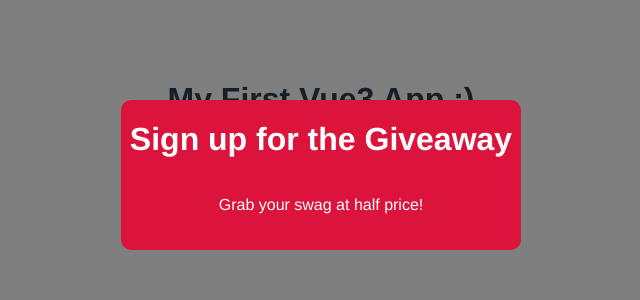
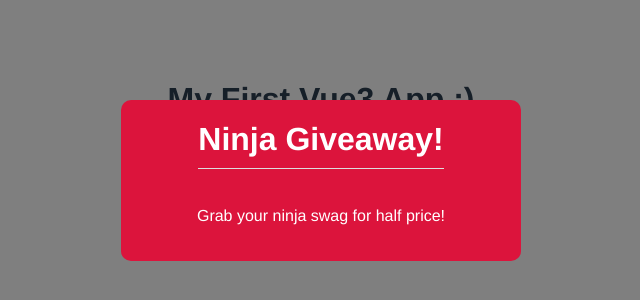
Before and after one commit to MacDavid1989/vue3-modal-project-practice, a Vue app: page / in a window 1280 px wide. Both pictures are taken after a click on the button "Open Modal". Shown: the top 300 px of the page, without its empty margins (319-959 px from the left). Built offline with nearby package versions, Linux system fonts and the light colour scheme.

Commit message:
pass template to Modal through a slot making it a reusable component

```diff
--- a/src/App.vue
+++ b/src/App.vue
@@ -2,7 +2,10 @@
   <h1>{{ title }}</h1>
   <p>Welcome...</p>
   <div v-if="showModal">
-    <Modal :header="header" :text="text" theme="sale" @close="toggleModal" />
+    <Modal theme="sale" @close="toggleModal">
+      <h1>Ninja Giveaway!</h1>
+      <p>Grab your ninja swag for half price!</p>
+    </Modal>
   </div>
   <button @click="toggleModal">Open Modal</button>
 </template>
--- a/src/components/Modal.vue
+++ b/src/components/Modal.vue
@@ -1,8 +1,7 @@
 <template>
   <div class="backdrop" @click.self="closeModal">
     <div class="modal" :class="{ sale: theme == 'sale' }">
-      <h1>{{ header }}</h1>
-      <p>{{ text }}</p>
+      <slot></slot>
     </div>
   </div>
 </template>
@@ -10,7 +9,7 @@
 <script>
 export default {
   name: "Modal",
-  props: ["header", "text", "theme"],
+  props: ["theme"],
   methods: {
     closeModal() {
       this.$emit("close");
```
